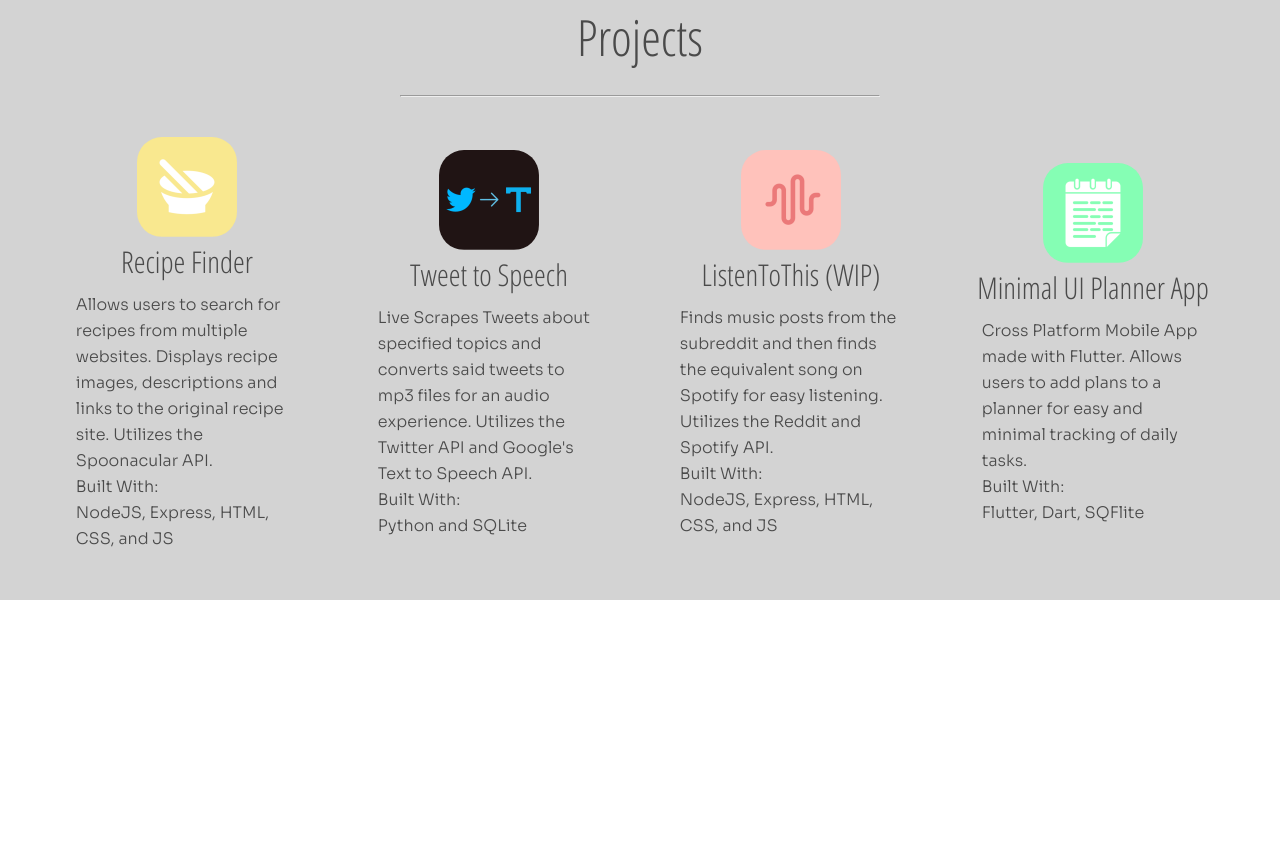
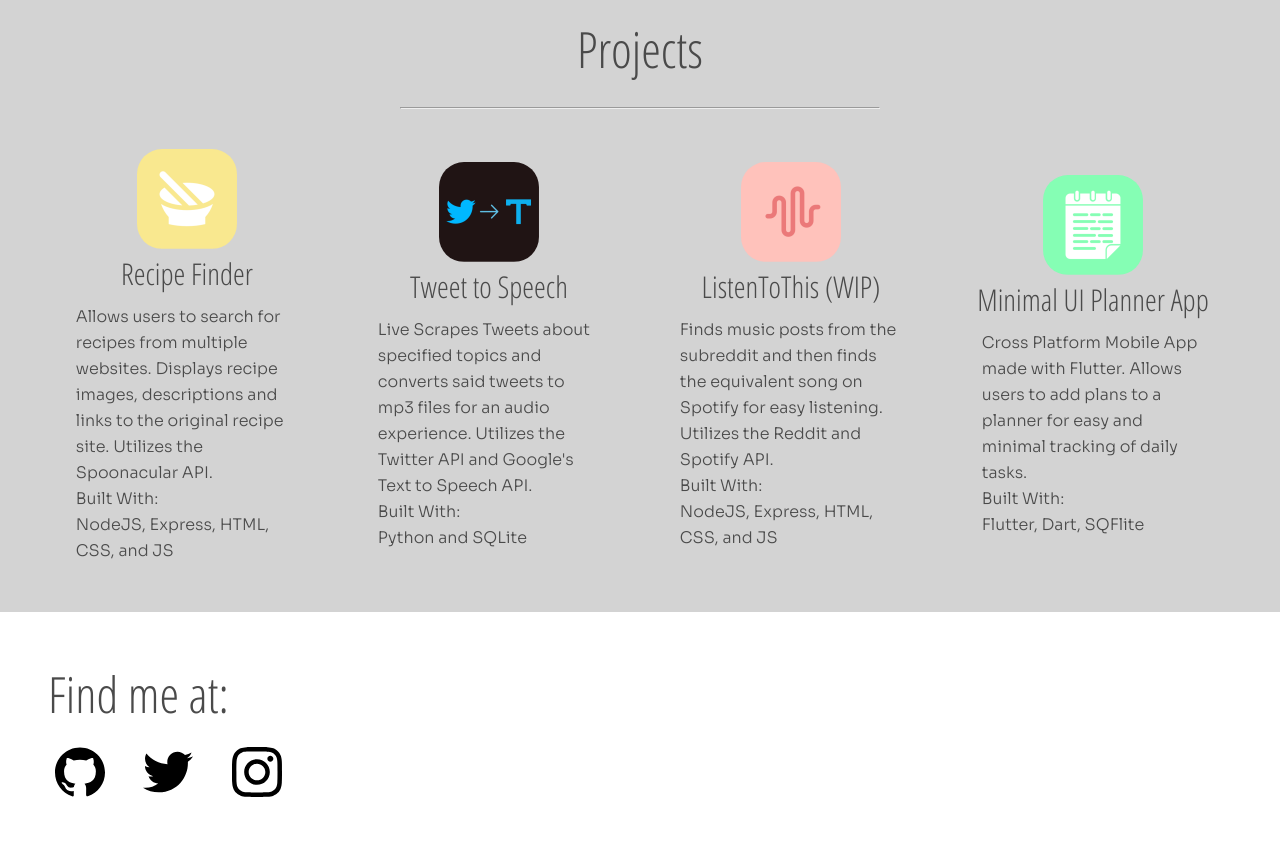
Before and after one commit to derkyeng/Personal-Site-with-Bulma, a website: page index.html in a window 1280 px wide. Shown: the part 2142-2991 px from the top of the page. Before the commit the page ends 2742 px from the top, so only its background shows below. Drawn offline with nearby package versions, Linux system fonts and the light colour scheme.

Commit message:
contact section

```diff
--- a/index.html
+++ b/index.html
@@ -185,6 +185,25 @@
             </div>
         </section>
 
+        <!--Contact-->
+        <section class='section' id='contact'>
+            <h1>Find me at:</h1>
+            <span class="icon" style='margin-right: 20px;'>
+                <a href='https://github.com/derkyeng'>
+                    <img src='./logo/github.svg' alt='Github Logo' width='50' height='28'>
+                </a>
+            </span>
+            <span class="icon" style='margin-right: 20px;'>
+                <a href='https://twitter.com/derkyeng'>
+                    <img src='./logo/twitter.svg' alt='Twitter Logo' width='50' height='28'>
+                </a>
+            </span>
+            <span class="icon" style='margin-right: 10px;'>
+                <a href='https://www.instagram.com/derkyeng/?hl=en'>
+                    <img src='./logo/instagram.svg' alt='Instagram Logo' width='50' height='28'>
+                </a>
+            </span>
+        </section>
 
         <script src='./src/dist/index.dev.js'></script>
     </body>
--- a/src/index.scss
+++ b/src/index.scss
@@ -10,7 +10,7 @@
 
 .navbar{
     font-family: 'Open Sans Condensed', sans-serif;
-    height: 3em;
+    height: 4em;
 }
 
 .hero{
@@ -215,3 +215,17 @@
         line-height: 26px;
     }
 }
+
+#contact{
+    background-color: white;
+    h1{
+        text-align: left;
+        font-family: 'Open Sans Condensed', sans-serif;
+        font-size: 50px;
+        margin-bottom: 10px;
+    }
+    .icon{
+        margin-top: 1.5em;
+        width: 4em;
+    }
+}
```
Also changed, not shown: src/dist/index.css, src/dist/index.min.css.
